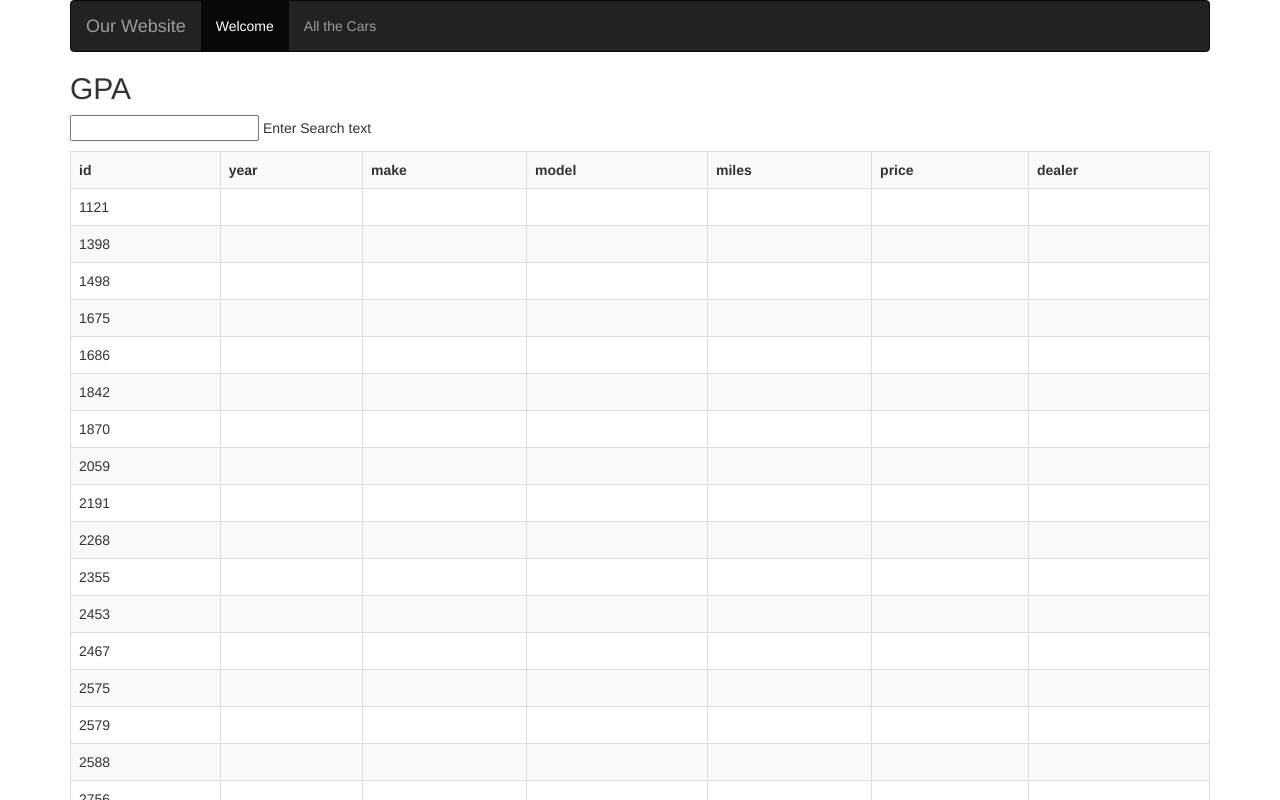
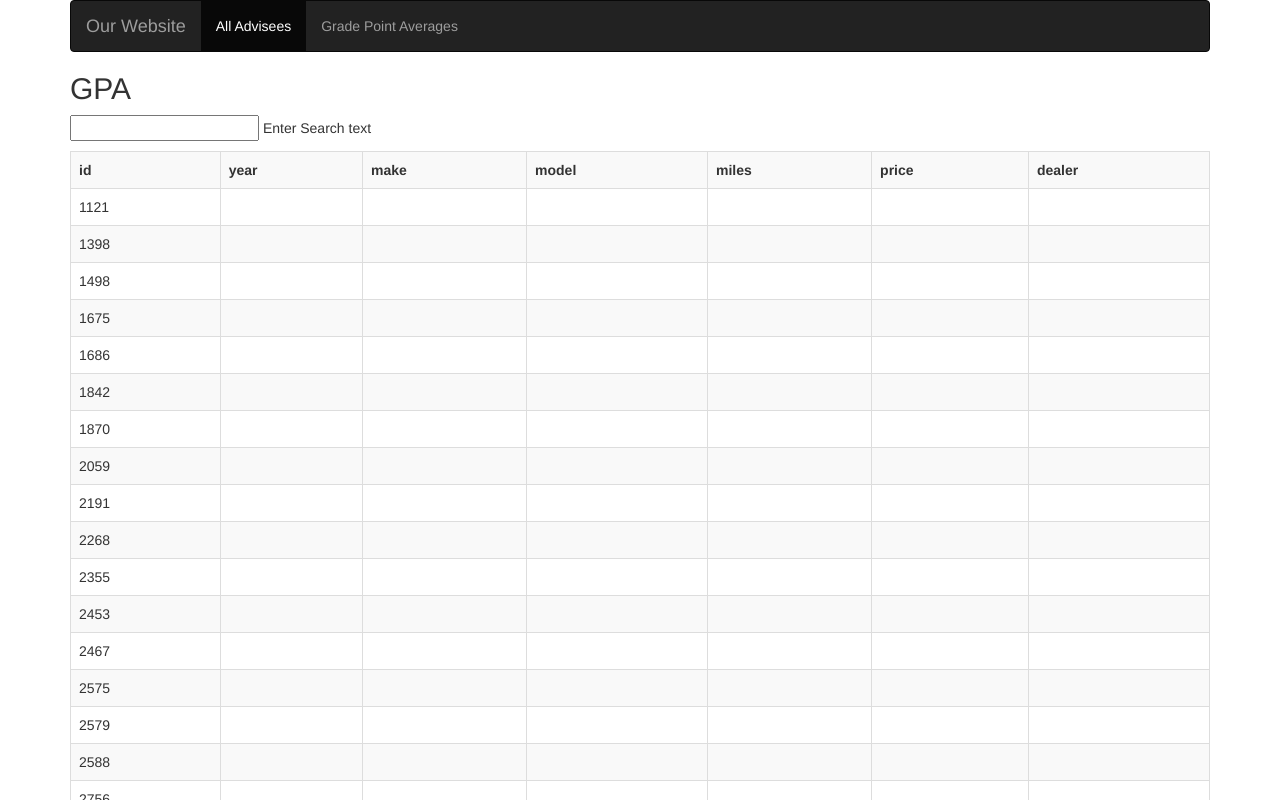
Before and after one commit to mhaynes31/mhaynes31.github.io, a plain HTML site: page gpas.html in a window 1280 px wide. Shown: the top 800 px of the page. Drawn offline with nearby package versions, Linux system fonts and the light colour scheme.

Commit message:
Add files via upload

```diff
--- a/gpas.html
+++ b/gpas.html
@@ -16,8 +16,8 @@
     </div>
     <div>
        <ul class="nav navbar-nav">
-           <li class="active"><a href="index.html">Welcome</a></li>
-           <li><a href="all_cars.html">All the Cars</a></li>
+           <li class="active"><a href="index.html">All Advisees</a></li>
+           <li><a href="students.html">Grade Point Averages</a></li>
        </ul>
     </div>
 
```
Also changed, not shown: index.html (+1 -1 lines).
